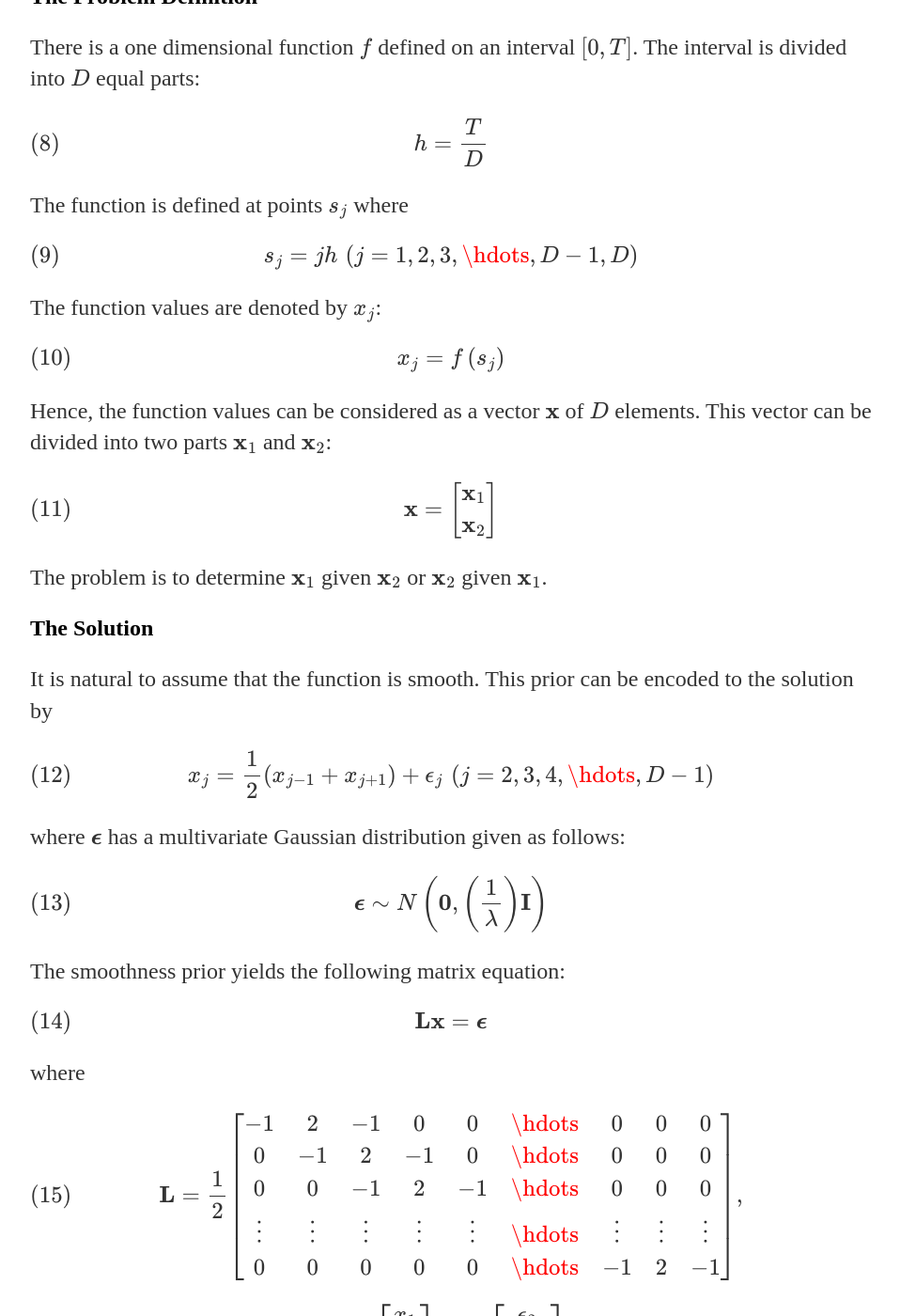
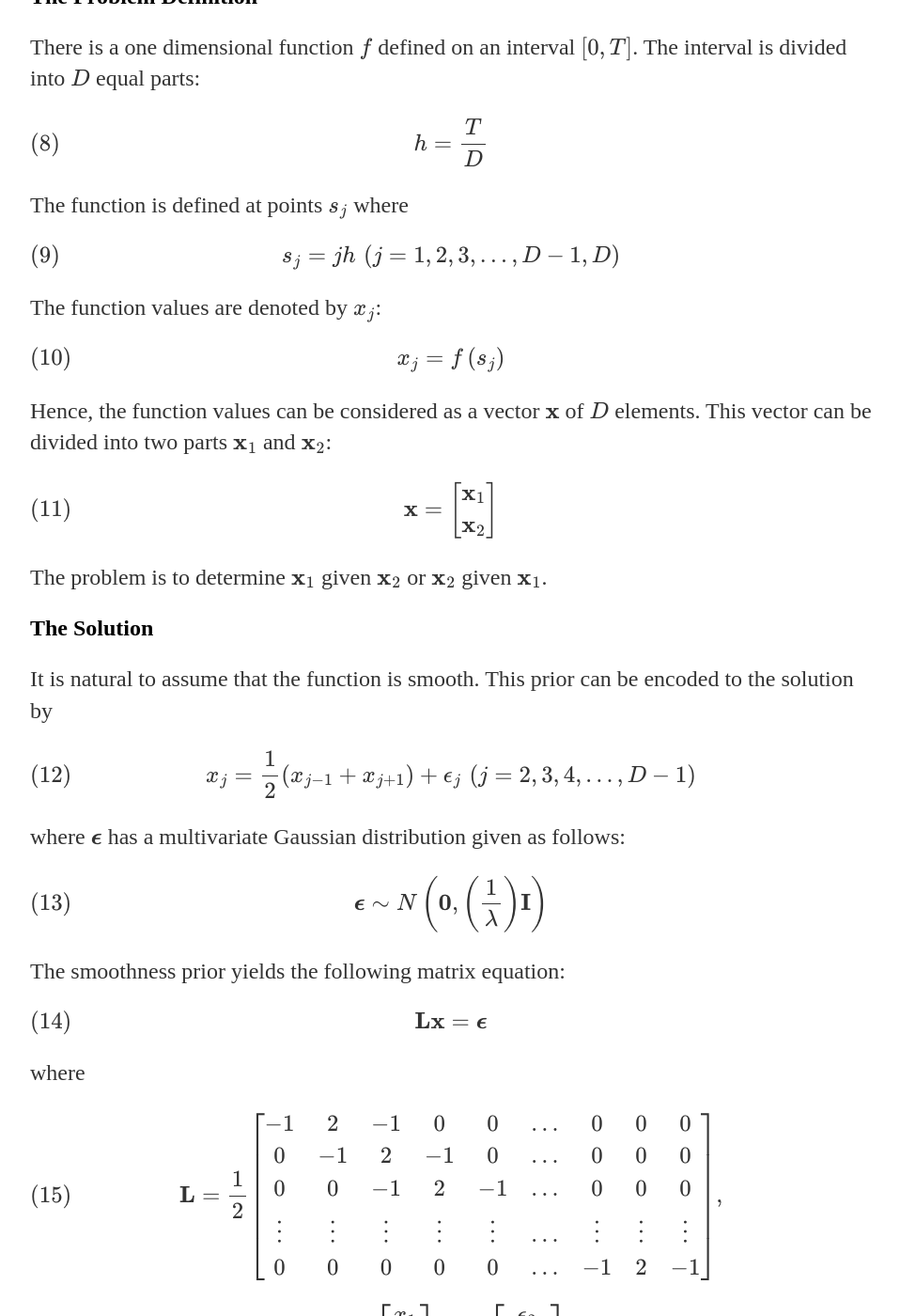
Before and after one commit to SaffetGokcenSen/saffetgokcensen.github.io, a Jekyll site: the page built from _posts/2020-06-26-backward-prediction-forward-prediction-and-interpolation-with-noise-free-data-using-jointly-gaussian-vectors.md, in a window 1280 px wide and 1400 px high, scrolled down 1459 px. Shown: the whole window at 94% size, without its empty margins (160-1118 px from the left). Built offline with Jekyll 4.4.1, drawn with Linux system fonts in a browser that asks for light colours.

Commit message:
replaced \hdots with \dotso

```diff
--- a/_posts/2020-06-26-backward-prediction-forward-prediction-and-interpolation-with-noise-free-data-using-jointly-gaussian-vectors.md
+++ b/_posts/2020-06-26-backward-prediction-forward-prediction-and-interpolation-with-noise-free-data-using-jointly-gaussian-vectors.md
@@ -53,7 +53,7 @@ There is a one dimensional function $f$ defined on an interval $\left[0, T\right
 \end{equation}
 The function is defined at points $s\_{j}$ where
 \begin{equation}
-    s\_{j}=jh \, \left(j=1,2,3, \hdots , D-1, D\right )
+    s\_{j}=jh \, \left(j=1,2,3, \dotso , D-1, D\right )
 \end{equation}
 The function values are denoted by $x\_{j}$:
 \begin{equation}
@@ -71,7 +71,7 @@ The problem is to determine $\mathbf{x}\_{1}$ given $\mathbf{x}\_{2}$ or $\mathb
 ## The Solution
 It is natural to assume that the function is smooth. This prior can be encoded to the solution by
 \begin{equation}
-    x\_{j}=\frac{1}{2}\left(x\_{j-1}+x\_{j+1}\right)+\epsilon\_{j} \, \left(j=2,3,4, \hdots , D-1\right)
+    x\_{j}=\frac{1}{2}\left(x\_{j-1}+x\_{j+1}\right)+\epsilon\_{j} \, \left(j=2,3,4, \dotso , D-1\right)
 \end{equation}
 where $\boldsymbol{\epsilon}$ has a multivariate Gaussian distribution given as follows:
 \begin{equation}
@@ -84,11 +84,11 @@ The smoothness prior yields the following matrix equation:
 where
 \begin{equation}
     \mathbf{L}=\frac{1}{2}\begin{bmatrix}
-        -1 & 2 & -1 & 0 & 0 & \hdots & 0 & 0 & 0 \newline
-        0 & -1 & 2 & -1 & 0 & \hdots & 0 & 0 & 0 \newline
-        0 & 0 & -1 & 2 & -1 & \hdots & 0 & 0 & 0 \newline
-        \vdots & \vdots & \vdots & \vdots & \vdots & \hdots & \vdots & \vdots & \vdots \newline
-        0 & 0 & 0 & 0 & 0 & \hdots & -1 & 2 & -1
+        -1 & 2 & -1 & 0 & 0 & \dotso & 0 & 0 & 0 \newline
+        0 & -1 & 2 & -1 & 0 & \dotso & 0 & 0 & 0 \newline
+        0 & 0 & -1 & 2 & -1 & \dotso & 0 & 0 & 0 \newline
+        \vdots & \vdots & \vdots & \vdots & \vdots & \dotso & \vdots & \vdots & \vdots \newline
+        0 & 0 & 0 & 0 & 0 & \dotso & -1 & 2 & -1
     \end{bmatrix},
 \label{eq:L\_definition}
 \end{equation}
```
